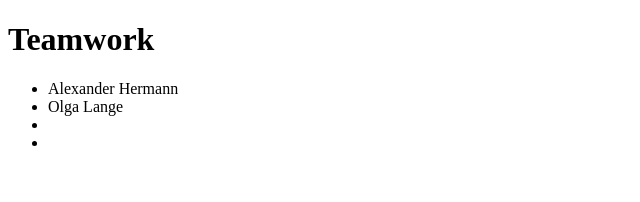
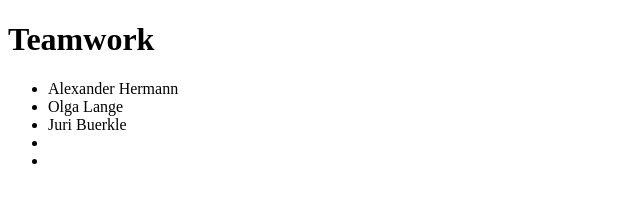
Before and after one commit to AlexH73/git_task_01, a plain HTML site: page index.html in a window 1280 px wide. Shown: the whole page, without its empty margins (0-640 px from the left). Drawn offline with Linux system fonts and the light colour scheme.

Commit message:
upded: header, li

```diff
--- a/index.html
+++ b/index.html
@@ -14,6 +14,7 @@
       <ul>
         <li>Alexander Hermann</li>
         <li>Olga Lange</li>
+        <li>Juri Buerkle</li>
         <li></li>
         <li></li>
       </ul>
```
